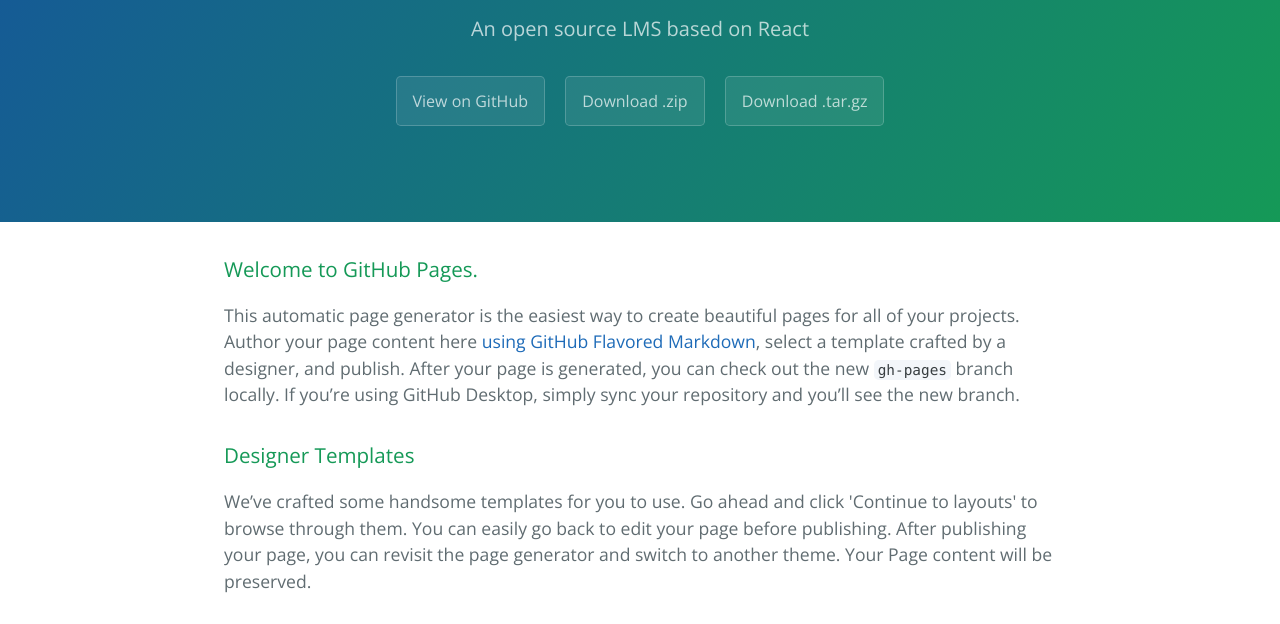
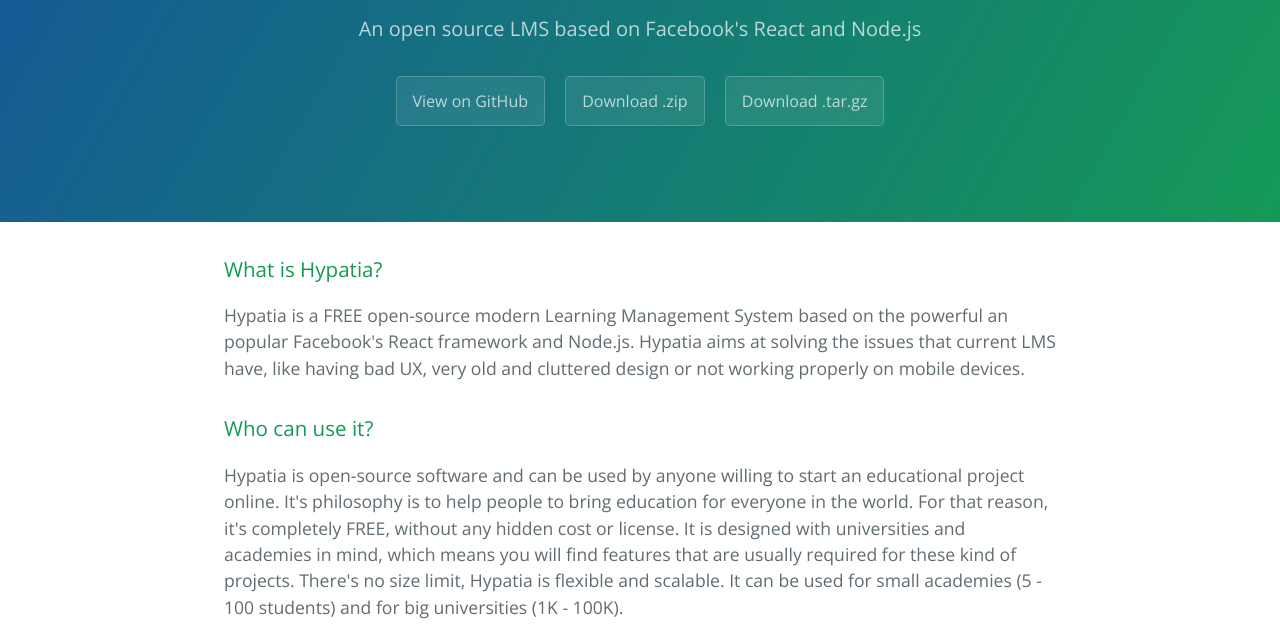
Before and after one commit to gfloresuth/hypatia, a plain HTML site: page index.html in a window 1280 px wide. Shown: the part 161-785 px from the top of the page. Drawn offline with nearby package versions, Linux system fonts and the light colour scheme.

Commit message:
adding desc

```diff
--- a/index.html
+++ b/index.html
@@ -2,7 +2,7 @@
 <html lang="en-us">
   <head>
     <meta charset="UTF-8">
-    <title>Hypatia by gazpachu</title>
+    <title>Hypatia LMS</title>
     <meta name="viewport" content="width=device-width, initial-scale=1">
     <link rel="stylesheet" type="text/css" href="stylesheets/normalize.css" media="screen">
     <link href='https://fonts.googleapis.com/css?family=Open+Sans:400,700' rel='stylesheet' type='text/css'>
@@ -12,7 +12,7 @@
   <body>
     <section class="page-header">
       <h1 class="project-name">Hypatia</h1>
-      <h2 class="project-tagline">An open source LMS based on React</h2>
+      <h2 class="project-tagline">An open source LMS based on Facebook's React and Node.js</h2>
       <a href="https://github.com/gazpachu/hypatia" class="btn">View on GitHub</a>
       <a href="https://github.com/gazpachu/hypatia/zipball/master" class="btn">Download .zip</a>
       <a href="https://github.com/gazpachu/hypatia/tarball/master" class="btn">Download .tar.gz</a>
@@ -20,14 +20,14 @@
 
     <section class="main-content">
       <h3>
-<a id="welcome-to-github-pages" class="anchor" href="#welcome-to-github-pages" aria-hidden="true"><span aria-hidden="true" class="octicon octicon-link"></span></a>Welcome to GitHub Pages.</h3>
+<a id="what-is-hypatia" class="anchor" href="#what-is-hypatia" aria-hidden="true"><span aria-hidden="true" class="octicon octicon-link"></span></a>What is Hypatia?</h3>
 
-<p>This automatic page generator is the easiest way to create beautiful pages for all of your projects. Author your page content here <a href="https://guides.github.com/features/mastering-markdown/">using GitHub Flavored Markdown</a>, select a template crafted by a designer, and publish. After your page is generated, you can check out the new <code>gh-pages</code> branch locally. If you’re using GitHub Desktop, simply sync your repository and you’ll see the new branch.</p>
+<p>Hypatia is a FREE open-source modern Learning Management System based on the powerful an popular Facebook's React framework and Node.js. Hypatia aims at solving the issues that current LMS have, like having bad UX, very old and cluttered design or not working properly on mobile devices.</p>
 
 <h3>
-<a id="designer-templates" class="anchor" href="#designer-templates" aria-hidden="true"><span aria-hidden="true" class="octicon octicon-link"></span></a>Designer Templates</h3>
+<a id="who-can-use-it" class="anchor" href="#who-can-use-it" aria-hidden="true"><span aria-hidden="true" class="octicon octicon-link"></span></a>Who can use it?</h3>
 
-<p>We’ve crafted some handsome templates for you to use. Go ahead and click 'Continue to layouts' to browse through them. You can easily go back to edit your page before publishing. After publishing your page, you can revisit the page generator and switch to another theme. Your Page content will be preserved.</p>
+<p>Hypatia is open-source software and can be used by anyone willing to start an educational project online. It's philosophy is to help people to bring education for everyone in the world. For that reason, it's completely FREE, without any hidden cost or license. It is designed with universities and academies in mind, which means you will find features that are usually required for these kind of projects. There's no size limit, Hypatia is flexible and scalable. It can be used for small academies (5 - 100 students) and for big universities (1K - 100K).</p>
 
 <h3>
 <a id="creating-pages-manually" class="anchor" href="#creating-pages-manually" aria-hidden="true"><span aria-hidden="true" class="octicon octicon-link"></span></a>Creating pages manually</h3>
```
